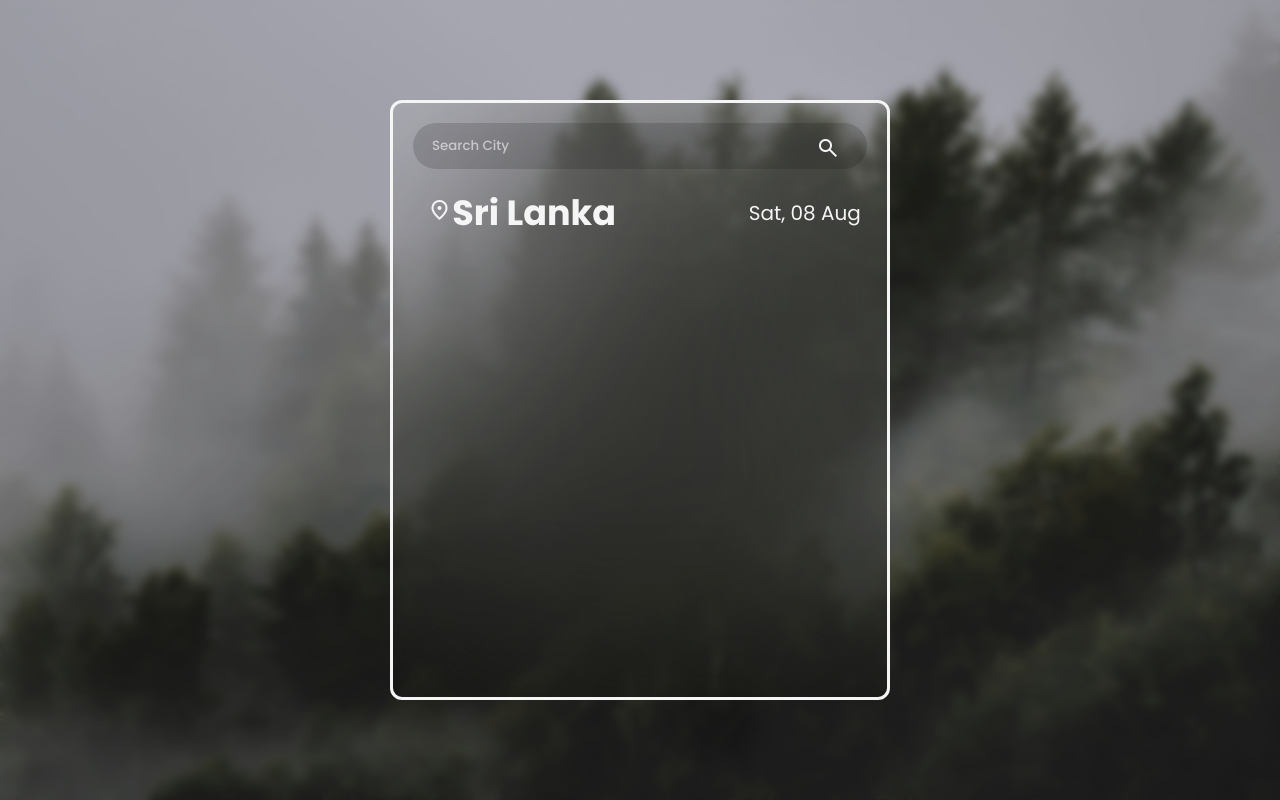
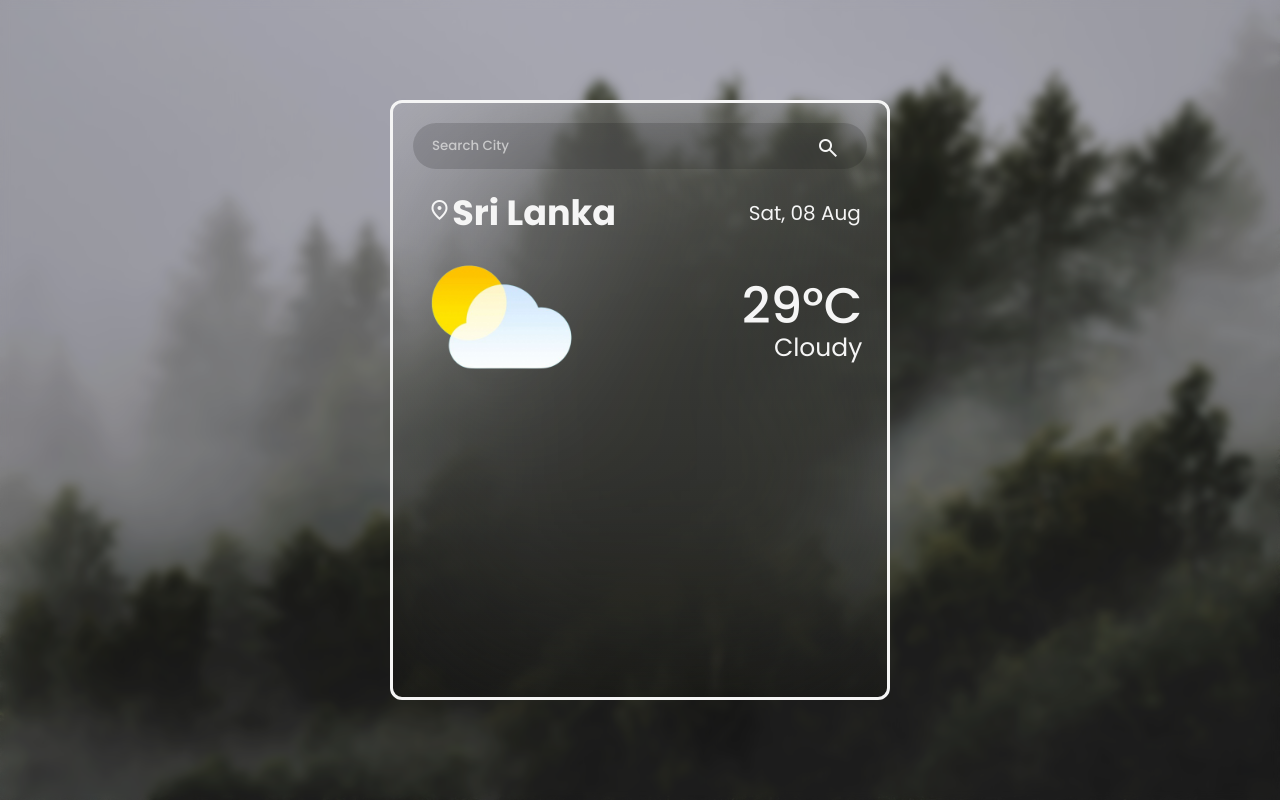
Before and after one commit to havindu05/Weather_API, a plain HTML site: page index.html in a window 1280 px wide. Drawn offline with nearby package versions, Linux system fonts and the light colour scheme; a web font is replaced by a local one.

Commit message:
Add weather icon and tempreture

```diff
--- a/index.html
+++ b/index.html
@@ -35,6 +35,15 @@
             <div class="date">
                 Sat, 08 Aug
             </div>
+            <div class="weatherIcon">
+               <img src="assest/images/Weather-removebg-preview.png" alt="pic">
+            </div>
+            <div class="temp">
+                    29°C
+            </div>
+            <div class="tempText">
+                Cloudy
+        </div>
         </section>
 
 
--- a/style.css
+++ b/style.css
@@ -5,7 +5,7 @@
     padding: 0;
     box-sizing: border-box;
     font-family: "Poppins", sans-serif;
-    color:whitesmoke;
+    color: whitesmoke;
 }
 
 body {
@@ -38,12 +38,13 @@ body::before {
     height: 600px;
     z-index: 1;
     position: relative;
-    background: linear-gradient(to top, rgb(0,0,0,0.15),rgb(225,225,225,0.15));
+    background: linear-gradient(to top, rgb(0, 0, 0, 0.15), rgb(225, 225, 225, 0.15));
     border-radius: 12px;
     backdrop-filter: blur(100px);
     padding: 20px;
 }
-.city{
+
+.city {
     width: 100%;
     border-radius: 99px;
     padding: 10px 16px;
@@ -56,13 +57,15 @@ body::before {
     margin-bottom: 20px;
 }
 
-.city:focus{
-    border: 3px solid rgb(0,0,0,0.15);
+.city:focus {
+    border: 3px solid rgb(0, 0, 0, 0.15);
 }
-.city::placeholder{
-    color: rgb(225,225,225,0.75);
+
+.city::placeholder {
+    color: rgb(225, 225, 225, 0.75);
 }
-.searchbtn{
+
+.searchbtn {
     position: absolute;
     top: 5%;
     left: 85%;
@@ -74,24 +77,53 @@ body::before {
     display: flex;
     align-items: center;
     justify-content: center;
-   cursor: pointer;
+    cursor: pointer;
 
 }
-.loactionIcon{
+
+.loactionIcon {
     position: absolute;
     top: 16%;
     left: 7%;
 }
-.loacation{
+
+.loacation {
     position: absolute;
     top: 14%;
     left: 12%;
     font-size: 35px;
     font-weight: bold;
 }
-.date{
+
+.date {
     position: absolute;
     top: 16%;
     left: 72%;
     font-size: 20px;
 }
+
+.weatherIcon {
+    position: absolute;
+    top: 20%;
+    left: 2%;
+}
+
+.weatherIcon img {
+    width: 200px;
+    height: 200px;
+}
+
+.temp {
+    position: absolute;
+    top: 28%;
+    right: 5%;
+    font-size: 50px;
+    font-weight: 500;
+}
+
+.tempText {
+    position: absolute;
+    top: 38%;
+    right: 5%;
+    font-size: 25px;
+}
```
Also changed, not shown: assest/images/Weather-removebg-preview.png (added).
